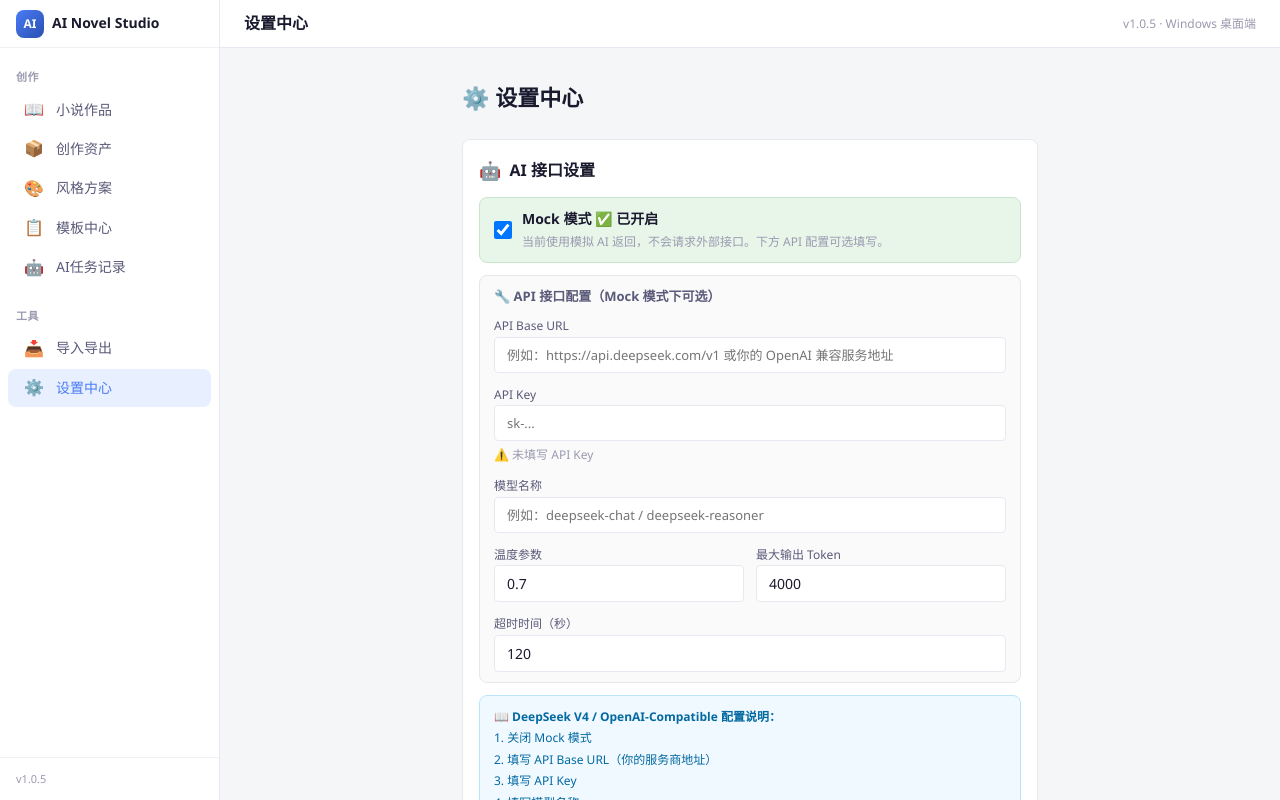
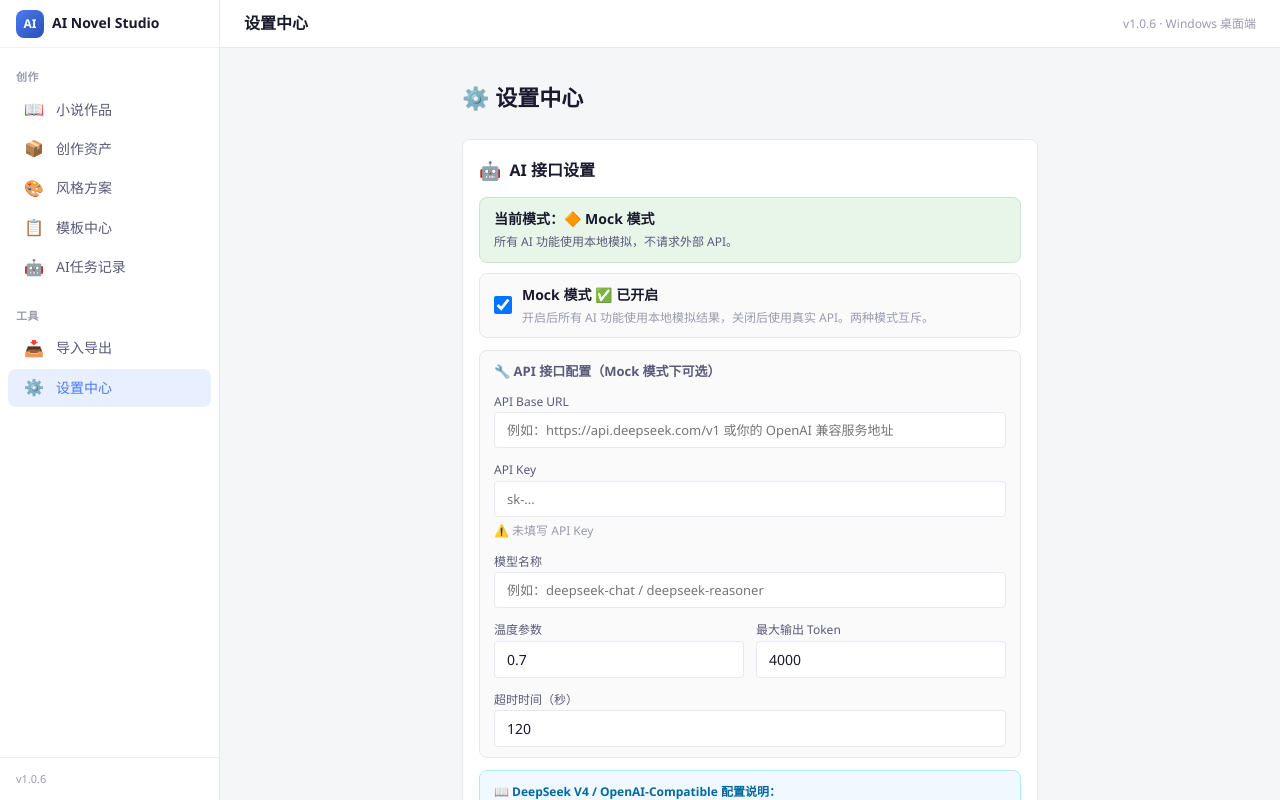
Before and after one commit to Mon-Knight/AI-Novel-Studio, a React (Vite) app: page /#/settings in a window 1280 px wide. Built offline with nearby package versions, Linux system fonts and the light colour scheme.

Commit message:
fix: classify ai settings audit ai calls and build desktop v1.0.6

```diff
--- a/package.json
+++ b/package.json
@@ -1,7 +1,7 @@
 {
   "name": "ai-novel-studio",
   "private": true,
-  "version": "1.0.5",
+  "version": "1.0.6",
   "type": "module",
   "scripts": {
     "dev": "vite",
--- a/src-tauri/tauri.conf.json
+++ b/src-tauri/tauri.conf.json
@@ -8,7 +8,7 @@
   },
   "package": {
     "productName": "AI Novel Studio",
-    "version": "1.0.5"
+    "version": "1.0.6"
   },
   "tauri": {
     "allowlist": {
--- a/src/components/sidebar/Sidebar.tsx
+++ b/src/components/sidebar/Sidebar.tsx
@@ -62,7 +62,7 @@ function Sidebar() {
       </nav>
 
       <div className="sidebar-footer">
-        <span className="version">v1.0.5</span>
+        <span className="version">v1.0.6</span>
       </div>
     </aside>
   );
--- a/src/components/topbar/TopBar.tsx
+++ b/src/components/topbar/TopBar.tsx
@@ -25,7 +25,7 @@ function TopBar() {
     <header className="app-topbar">
       <span className="topbar-title">{title}</span>
       <div className="topbar-actions">
-        <span className="text-sm text-muted">v1.0.5 · Windows 桌面端</span>
+        <span className="text-sm text-muted">v1.0.6 · Windows 桌面端</span>
       </div>
     </header>
   );
--- a/src/pages/Settings/SettingsPage.tsx
+++ b/src/pages/Settings/SettingsPage.tsx
@@ -15,18 +15,26 @@ function SettingsPage() {
   }, []);
 
   const handleSave = () => {
-    aiSettingsService.saveSettings(settings);
-    setMessage('AI 设置已保存');
+    // 保存前确保 mockMode 与 runtimeMode 一致
+    const final = { ...settings, mockMode: settings.runtimeMode === 'mock' };
+    aiSettingsService.saveSettings(final);
+    setSettings(final);
+    setMessage('✅ AI 设置已保存');
     setTimeout(() => setMessage(''), 2000);
   };
 
   const handleTestConnection = async () => {
-    if (settings.mockMode) { setMessage('Mock 模式无需测试连接'); setTimeout(() => setMessage(''), 2000); return; }
+    if (settings.runtimeMode === 'mock') { setMessage('Mock 模式无需测试连接，Mock 工作流可用'); setTimeout(() => setMessage(''), 3000); return; }
     if (!settings.baseUrl || !settings.apiKey || !settings.modelName) { setMessage('请先填写 API Base URL、API Key 和模型名称'); setTimeout(() => setMessage(''), 3000); return; }
     setTesting(true); setMessage('正在测试连接...');
+    const start = Date.now();
     try {
       const result = await aiSettingsService.testConnection(settings);
-      setMessage(result.ok ? '✅ 连接成功！' : `❌ 连接失败：${result.message}`);
+      const latency = Date.now() - start;
+      const updated = { ...settings, lastTestAt: new Date().toISOString(), lastTestOk: result.ok, lastTestMessage: result.message };
+      aiSettingsService.saveSettings(updated);
+      setSettings(updated);
+      setMessage(result.ok ? `✅ 连接成功！（${latency}ms）` : `❌ 连接失败：${result.message}`);
     } catch (e: any) { setMessage(`❌ 连接失败：${e.message || '未知错误'}`); }
     finally { setTesting(false); }
   };
@@ -46,20 +54,29 @@ function SettingsPage() {
           <span style={{ fontSize: 16, fontWeight: 600 }}>AI 接口设置</span>
         </div>
 
+        {/* 当前 AI 模式 */}
+        <div style={{ padding: '10px 14px', borderRadius: 8, marginBottom: 10, background: settings.runtimeMode === 'mock' ? '#e8f5e9' : '#e3f2fd', border: settings.runtimeMode === 'mock' ? '1px solid #c8e6c9' : '1px solid #bbdefb' }}>
+          <div style={{ fontSize: 14, fontWeight: 700, marginBottom: 2 }}>
+            当前模式：{settings.runtimeMode === 'mock' ? '🔶 Mock 模式' : '🔷 真实 API 模式'}
+          </div>
+          <div style={{ fontSize: 12, color: 'var(--color-text-secondary)' }}>
+            {settings.runtimeMode === 'mock' ? '所有 AI 功能使用本地模拟，不请求外部 API。' : `模型：${settings.modelName || '未配置'}`}
+            {settings.lastTestAt && <> · 最近测试：{settings.lastTestOk ? '✅ 成功' : '❌ 失败'}</>}
+          </div>
+        </div>
+
         <div style={{ display: 'flex', flexDirection: 'column', gap: 12 }}>
           {/* Mock 模式 */}
-          <div style={{ display: 'flex', alignItems: 'center', gap: 10, padding: '10px 14px', background: settings.mockMode ? '#e8f5e9' : '#e3f2fd', borderRadius: 8, border: settings.mockMode ? '1px solid #c8e6c9' : '1px solid #bbdefb' }}>
-            <input type="checkbox" id="mockMode" checked={settings.mockMode}
-              onChange={(e) => update({ mockMode: e.target.checked })}
+          <div style={{ display: 'flex', alignItems: 'center', gap: 10, padding: '10px 14px', background: '#fafafa', borderRadius: 8, border: '1px solid #e5e7eb' }}>
+            <input type="checkbox" id="mockMode" checked={settings.runtimeMode === 'mock'}
+              onChange={(e) => update({ runtimeMode: e.target.checked ? 'mock' : 'api' })}
               style={{ width: 18, height: 18, cursor: 'pointer' }} />
             <div>
               <label htmlFor="mockMode" style={{ fontWeight: 600, cursor: 'pointer', fontSize: 14 }}>
-                Mock 模式 {settings.mockMode ? '✅ 已开启' : '🔷 已关闭（真实 API 模式）'}
+                Mock 模式 {settings.runtimeMode === 'mock' ? '✅ 已开启' : '❌ 已关闭'}
               </label>
               <div style={{ fontSize: 12, color: 'var(--color-text-muted)', marginTop: 2 }}>
-                {settings.mockMode
-                  ? '当前使用模拟 AI 返回，不会请求外部接口。下方 API 配置可选填写。'
-                  : '当前使用真实 AI API。下方 Base URL、API Key 和模型名称必须填写。'}
+                开启后所有 AI 功能使用本地模拟结果，关闭后使用真实 API。两种模式互斥。
               </div>
             </div>
           </div>
@@ -182,7 +199,7 @@ function SettingsPage() {
           <span style={{ fontSize: 16, fontWeight: 600 }}>关于软件</span>
         </div>
         <div style={{ fontSize: 14, color: 'var(--color-text-secondary)', lineHeight: 1.8 }}>
-          <div><strong>AI Novel Studio v1.0.5</strong></div>
+          <div><strong>AI Novel Studio v1.0.6</strong></div>
           <div>Windows 桌面端 AI 小说创作工作台</div>
           <div>技术路线：Tauri + React + TypeScript + SQLite</div>
           <div>本地路径：F:\ai-novel-studio</div>
--- a/src/services/ai/aiClient.ts
+++ b/src/services/ai/aiClient.ts
@@ -9,7 +9,7 @@ import { aiSettingsService } from './aiSettingsService';
 export function createAiClient(): AiClient {
   const settings = aiSettingsService.getSettings();
 
-  if (settings.mockMode) {
+  if (settings.runtimeMode === 'mock' || settings.mockMode) {
     return new MockAiClient();
   }
 
--- a/src/services/ai/aiSettingsService.ts
+++ b/src/services/ai/aiSettingsService.ts
@@ -7,6 +7,7 @@ import type { AiSettings } from '../../types/ai';
 const AI_SETTINGS_KEY = 'ai_novel_studio_ai_settings';
 
 const defaultSettings: AiSettings = {
+  runtimeMode: 'mock',
   provider: 'openai_compatible',
   baseUrl: '',
   apiKey: '',
@@ -17,13 +18,26 @@ const defaultSettings: AiSettings = {
   mockMode: true,
 };
 
+function migrateSettings(stored: Partial<AiSettings>): AiSettings {
+  const merged = { ...defaultSettings, ...stored } as AiSettings;
+  // 兼容旧数据：如果没有 runtimeMode，从 mockMode 派生
+  if (!merged.runtimeMode) {
+    merged.runtimeMode = merged.mockMode ? 'mock' : 'api';
+  }
+  // 确保 mockMode 与 runtimeMode 一致
+  merged.mockMode = merged.runtimeMode === 'mock';
+  return merged;
+}
+
 export const aiSettingsService = {
   getSettings(): AiSettings {
-    const stored = lsGet<AiSettings>(AI_SETTINGS_KEY);
-    return stored ? { ...defaultSettings, ...stored } : { ...defaultSettings };
+    const stored = lsGet<Partial<AiSettings>>(AI_SETTINGS_KEY);
+    return stored ? migrateSettings(stored) : { ...defaultSettings };
   },
 
   saveSettings(settings: AiSettings): void {
+    // 保存前统一状态
+    settings.mockMode = settings.runtimeMode === 'mock';
     lsSet(AI_SETTINGS_KEY, settings);
   },
 
--- a/src/types/ai.ts
+++ b/src/types/ai.ts
@@ -1,12 +1,14 @@
 /**
- * AI Novel Studio - AI 类型定义（v1.0.3 增强版）
+ * AI Novel Studio - AI 类型定义（v1.0.6 增强版）
  */
 
 // ==================== AI 设置 ====================
 
+export type AiRuntimeMode = 'mock' | 'api';
 export type AiProvider = 'mock' | 'openai_compatible';
 
 export interface AiSettings {
+  runtimeMode: AiRuntimeMode;
   provider: AiProvider;
   baseUrl: string;
   apiKey: string;
@@ -14,7 +16,10 @@ export interface AiSettings {
   temperature?: number;
   maxTokens?: number;
   timeoutSeconds?: number;
-  mockMode: boolean;
+  mockMode: boolean; // 兼容旧字段，从 runtimeMode 派生
+  lastTestAt?: string;
+  lastTestOk?: boolean;
+  lastTestMessage?: string;
 }
 
 export interface AiConnectionTestResult {
```
